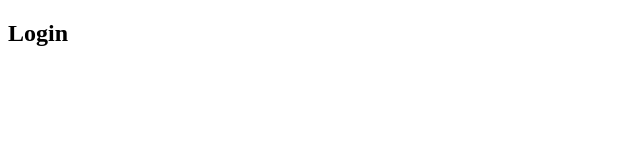
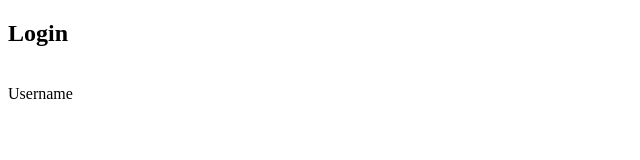
Before and after one commit to chenmichael2/vanilla-authentication, a plain HTML site: page index.html in a window 1280 px wide. Shown: the full height of the page, 0-640 px from the left. Drawn offline with Linux system fonts and the light colour scheme.

Commit message:
adding form and label for username

```diff
--- a/index.html
+++ b/index.html
@@ -11,6 +11,12 @@
 <body class="login">
     <div class="container">
         <h2 class="text-center">Login</h2>
+        <br>
+        <form action="/dashboard.html" class="loginForm">
+            <div class="input-group">
+                <label for="username" class="label">Username</label>
+            </div>
+        </form>
     </div>
 
 </body>
```
